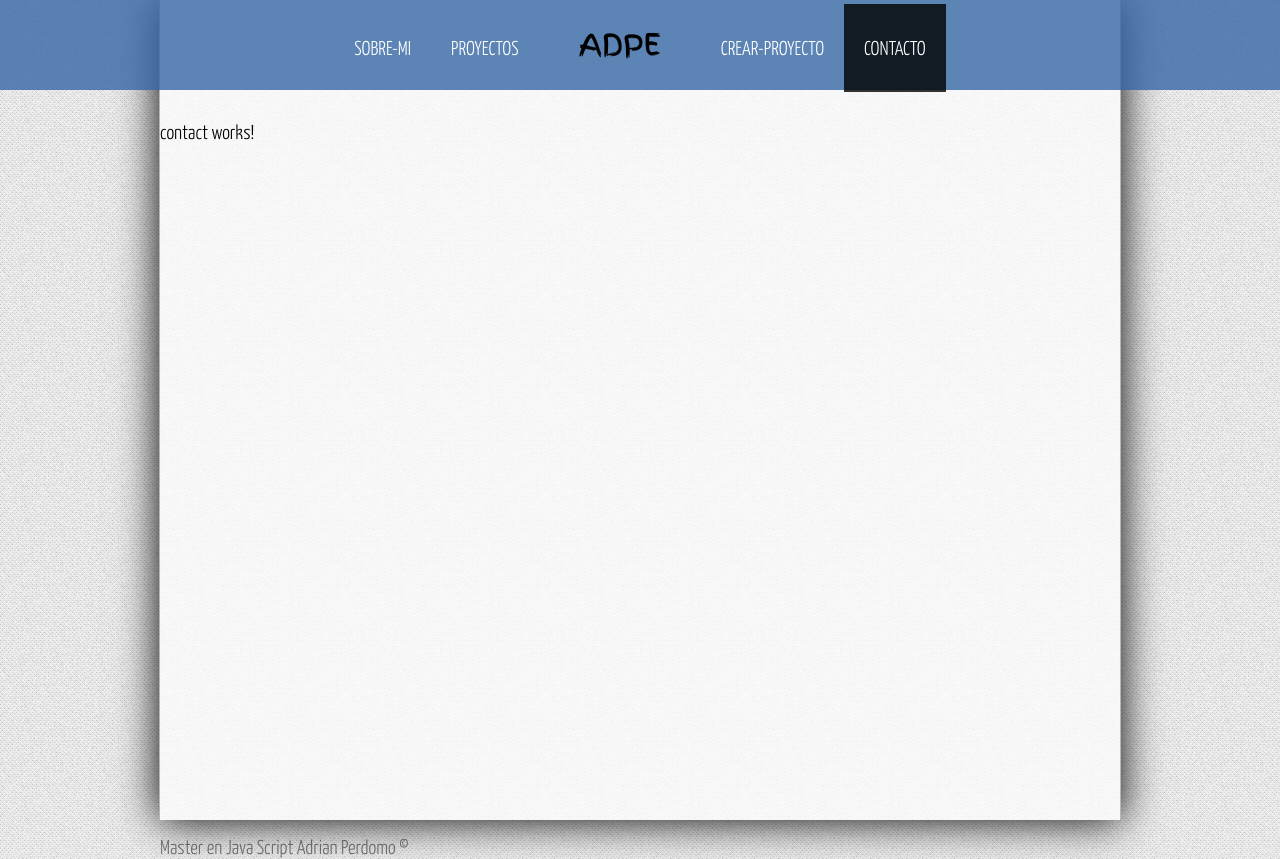
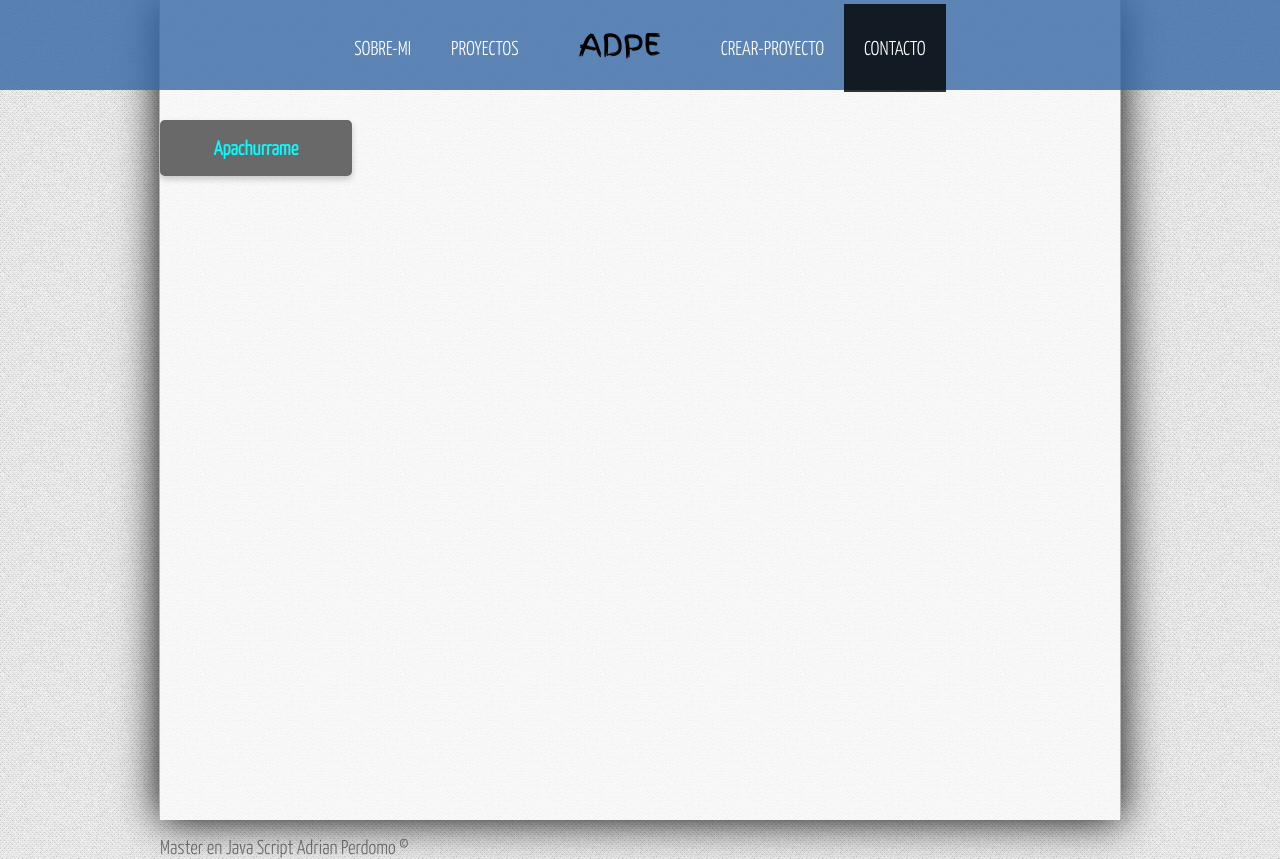
Before and after one commit to AdrianPerdomoE/Js-master-notes, an Angular app in the folder Proyecto_Angular/: page /contacto in a window 1280 px wide. Built offline with nearby package versions, Linux system fonts and the light colour scheme.

Commit message:
Boton con animacion

```diff
--- a/Proyecto_Angular/src/app/components/contact/contact.component.css
+++ b/Proyecto_Angular/src/app/components/contact/contact.component.css
@@ -0,0 +1,37 @@
+.animar{
+    animation: boton 4s;
+}
+.bttn {
+    padding: 1rem;
+    background: dimgray;
+    display: inline-block;
+    border-radius: 0.3rem;
+    font-weight: bold;
+    color: cyan;
+    box-shadow: 0 0.2rem 0.4rem 0 rgb(0 0 0 / 20%);
+    cursor: pointer;
+    width: 10rem;
+    text-align: center;
+}
+.bttn::after{
+    content: "Apachurrame";
+}
+.bttn.animar::after {
+    content: "";
+}
+@keyframes boton {
+   0% {
+
+    }
+    100% {
+        padding: 1rem;
+        border-radius: 0.5rem;
+        color: transparent;
+        background: dimgray;
+        cursor: pointer;
+        width: 20rem;
+        display: inline-block;
+        padding: 0.5rem;
+    }
+
+  }
--- a/Proyecto_Angular/src/app/components/contact/contact.component.html
+++ b/Proyecto_Angular/src/app/components/contact/contact.component.html
@@ -1 +1,2 @@
-<p>contact works!</p>
+<div (click)="animando=!animando" [class.animar]="animando" class="bttn">
+</div>
--- a/Proyecto_Angular/src/app/components/contact/contact.component.ts
+++ b/Proyecto_Angular/src/app/components/contact/contact.component.ts
@@ -6,7 +6,7 @@ import { Component, OnInit } from '@angular/core';
   styleUrls: ['./contact.component.css']
 })
 export class ContactComponent implements OnInit {
-
+  animando = false;
   constructor() { }
 
   ngOnInit(): void {
```
